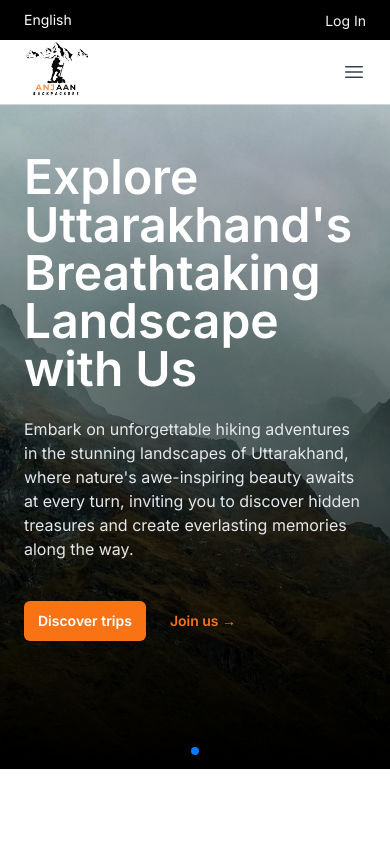
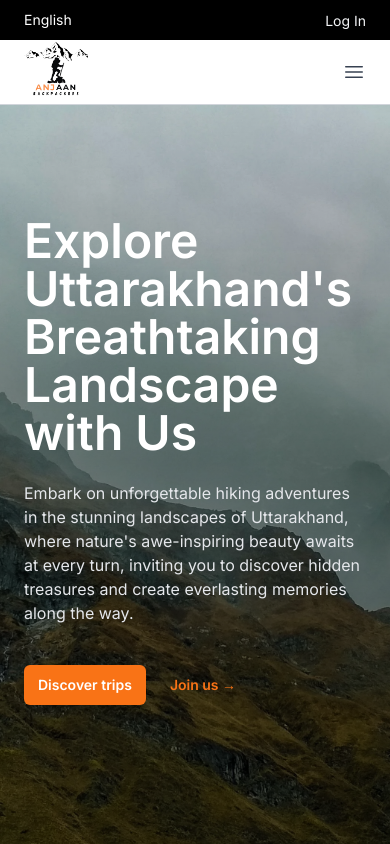
Before and after one commit to Cnippet/anjaanbackpackers, a Next.js app: page / in a window 390 px wide. Shown: the top 844 px of the page. Built offline with nearby package versions, Linux system fonts and the light colour scheme.

Commit message:
updated hero mobile-view

```diff
--- a/components/home/Hero.jsx
+++ b/components/home/Hero.jsx
@@ -53,9 +53,10 @@ const Hero = () => {
                                 alt='hero image 3'
                                 className='absolute inset-0 z-[-10] h-full w-full object-cover object-center blur-[0.4px]'
                             />
-                            <div className='absolute w-full h-full z-[-9] bg-gradient-to-b from-black/10 via-black/50 to-black'></div>
+                            <div className='md:absolute w-full h-full z-[-9] bg-gradient-to-b from-black/10 via-black/50 to-black'></div>
+                            <div className='md:hidden block absolute w-full h-full z-[-9] bg-gradient-to-b from-black/10 via-black/50 to-black/60'></div>
 
-                            <div className='mx-auto max-w-5xl px-6 py-32 sm:py-48 lg:py-40 lg:px-0'>
+                            <div className='mx-auto max-w-5xl px-6 py-48 lg:py-40 lg:px-0'>
                                 <div className="hidden sm:mb-8 sm:flex">
                                     <div className="relative rounded-full px-3 py-1 text-sm leading-6 text-gray-200 ring-1 ring-gray-100/10 hover:ring-gray-100">
                                         Announcing our next round of funding. <a href="#" className="font-semibold text-indigo-600"><span className="absolute inset-0" aria-hidden="true"></span>Read more <span aria-hidden="true">&rarr;</span></a>
```
